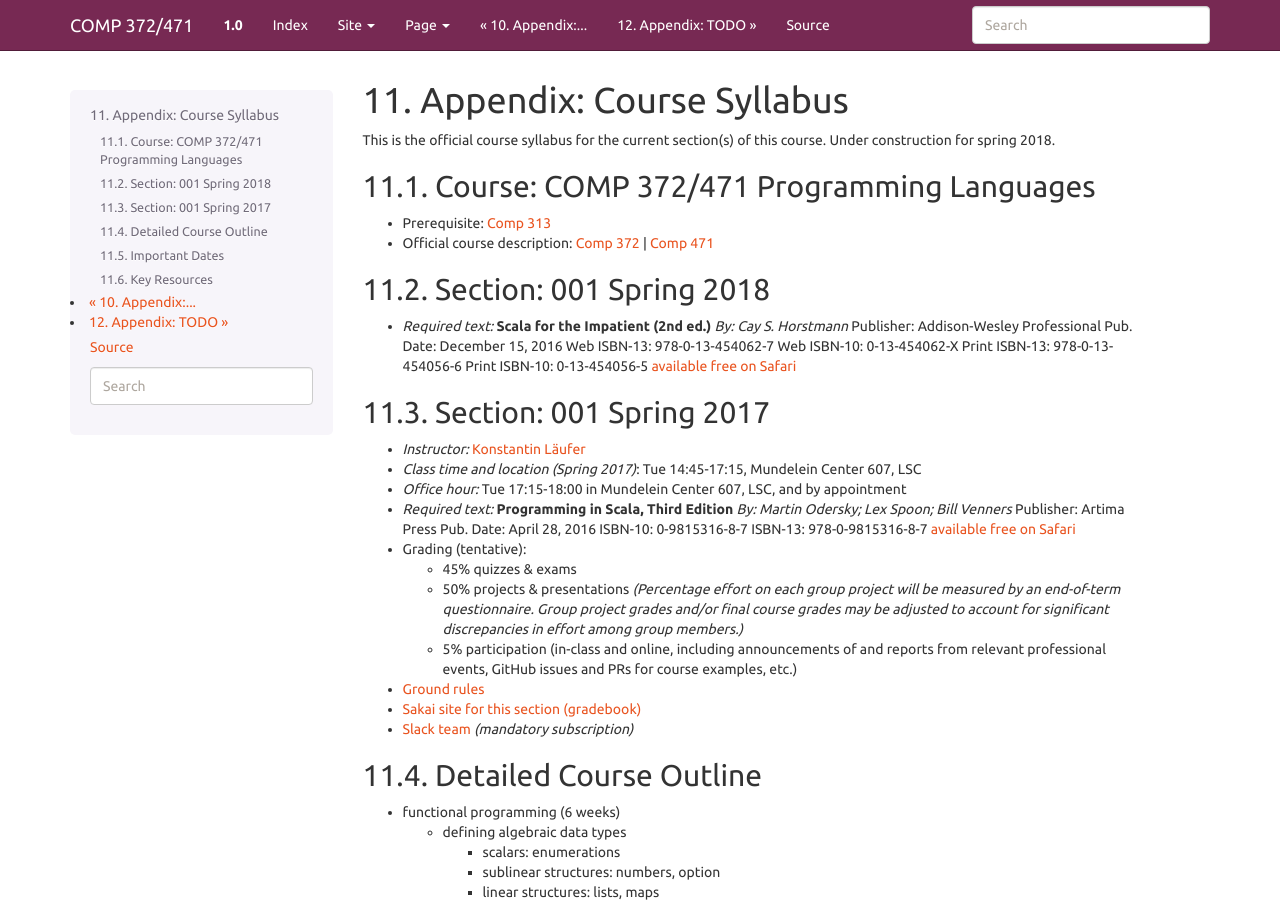
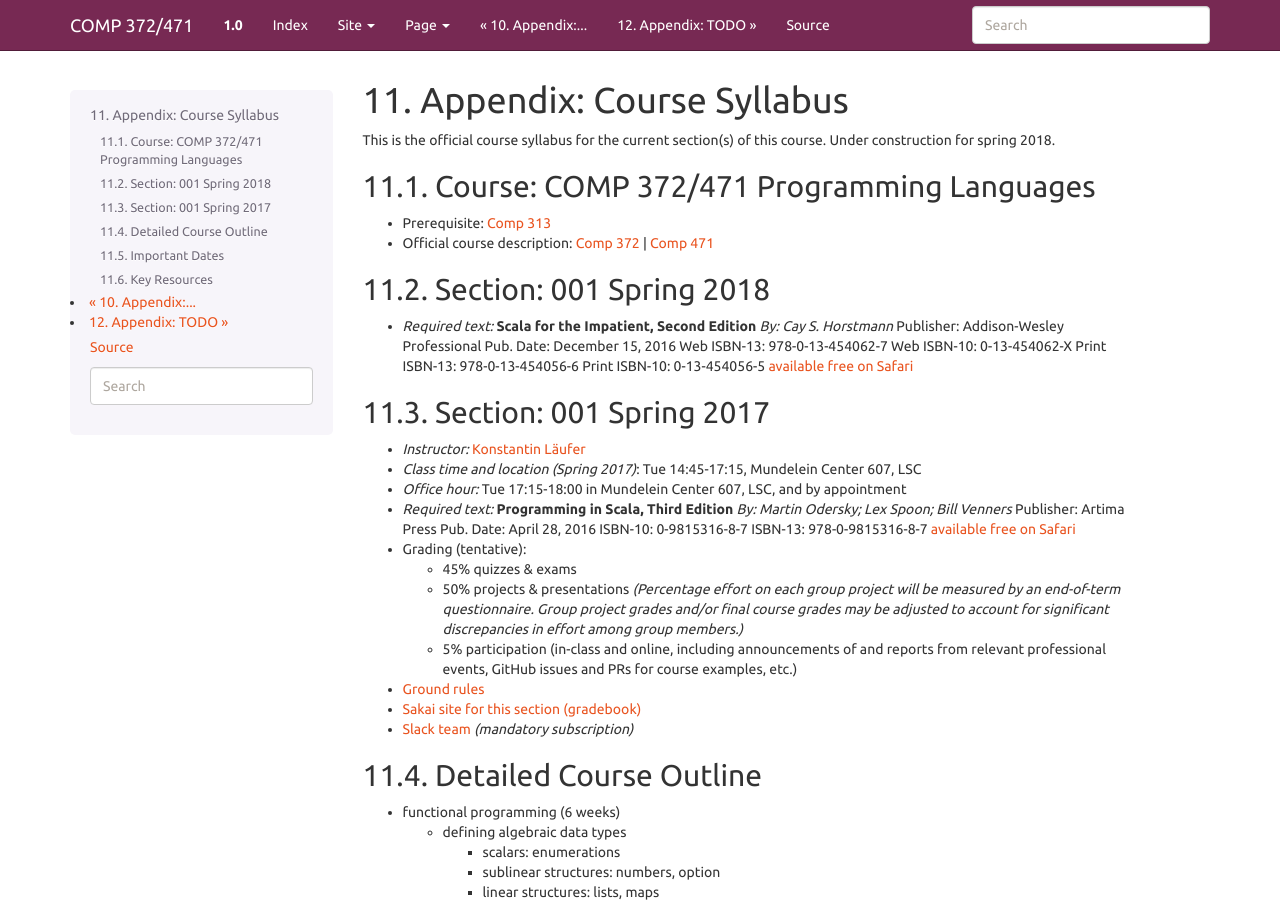
Before and after one commit to lucproglangcourse/lucproglangcourse.github.io, a Sphinx documentation site: the page built from source/syllabus.rst, in a window 1280 px wide and 900 px high. Built offline with Sphinx 7.4.7, drawn with Linux system fonts in a browser that asks for light colours.

Commit message:
minor cosmetic edit
Signed-off-by: Konstantin Läufer <klaeufer@gmail.com>

```diff
--- a/source/syllabus.rst
+++ b/source/syllabus.rst
@@ -16,7 +16,7 @@ Section: 001 Spring 2018
 ~~~~~~~~~~~~~~~~~~~~~~~~
 
 - *Required text:*
-  **Scala for the Impatient (2nd ed.)**
+  **Scala for the Impatient, Second Edition**
   *By: Cay S. Horstmann*
   Publisher: Addison-Wesley Professional
   Pub. Date: December 15, 2016
```
